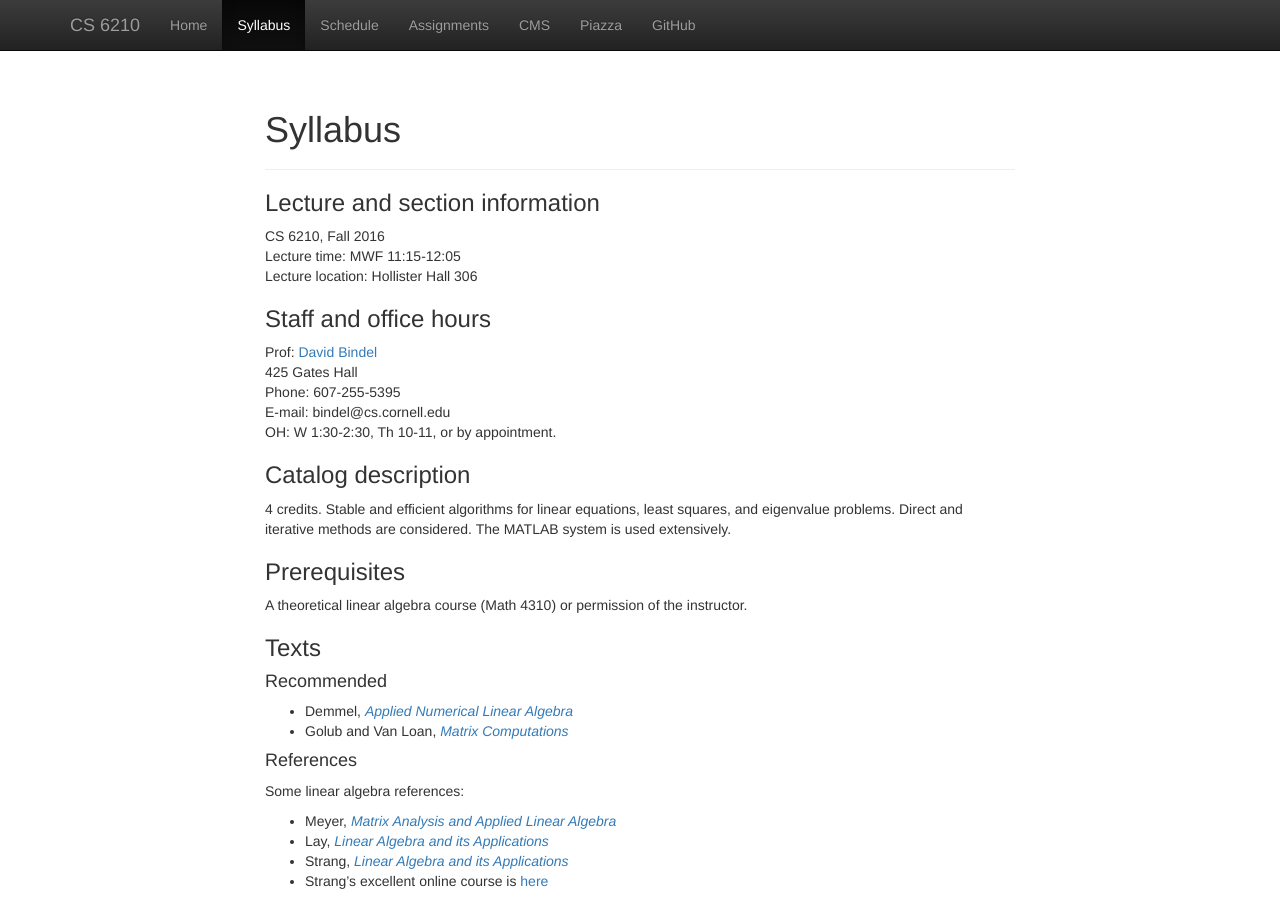
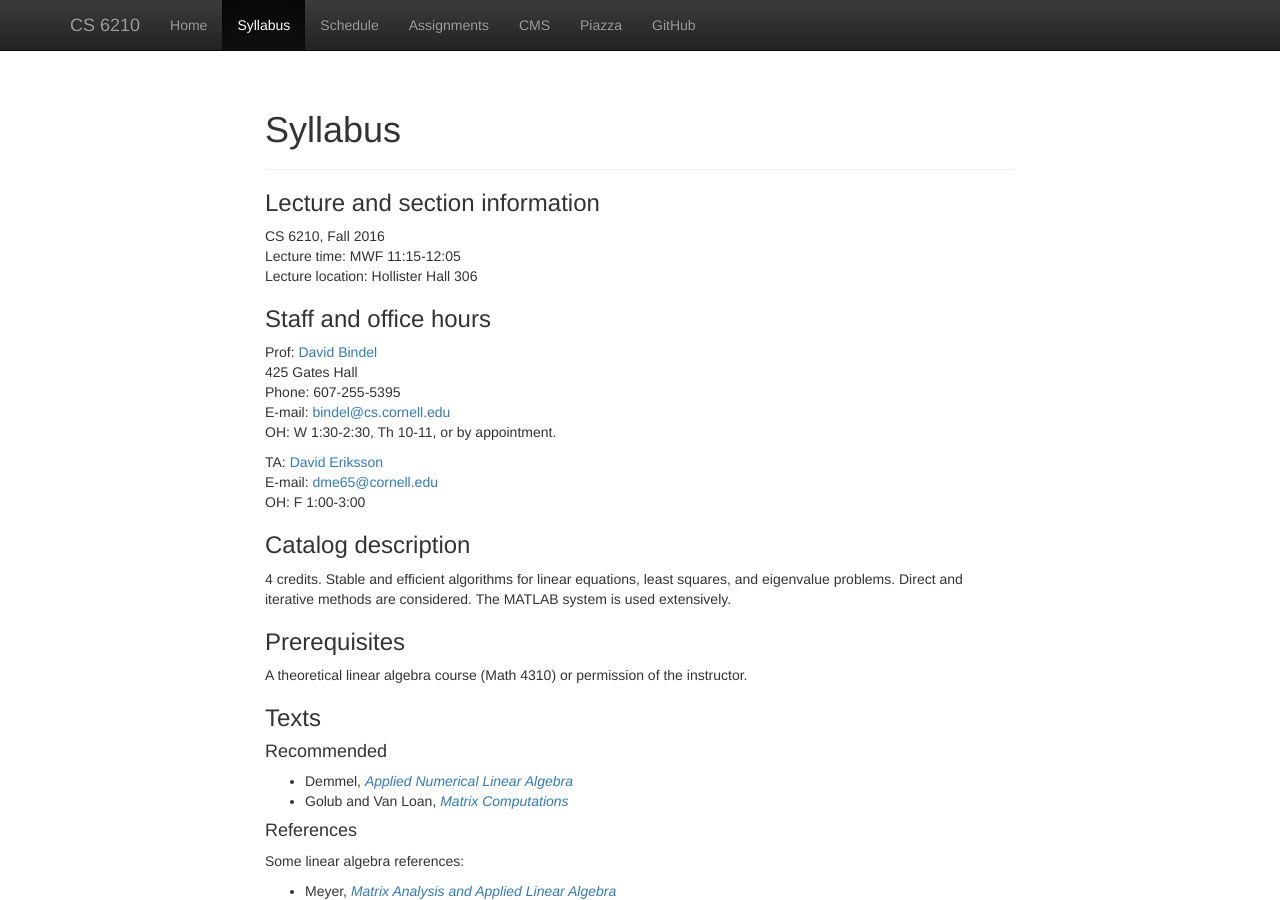
Before and after one commit to dbindel/cs6210-f16, a Jekyll site: the page built from web/syllabus.md, in a window 1280 px wide and 900 px high. Built offline with Jekyll 4.4.1, drawn with Linux system fonts in a browser that asks for light colours; nearby versions of some CDN libraries; some of the changed lines change nothing that is shown.

Commit message:
Added DME to staff/OH.

```diff
--- a/web/syllabus.md
+++ b/web/syllabus.md
@@ -14,13 +14,12 @@ Lecture location: Hollister Hall 306
 Prof: [David Bindel](http://www.cs.cornell.edu/~bindel)
 425 Gates Hall
 Phone: 607-255-5395
-E-mail: <script type="text/javascript" language="javascript">
- function strrev(str) { return str.split("").reverse().join(""); }
- var name = 'lednib';
- var domain = 'cs.cornell.edu';
- document.write(strrev(name) + '@' + domain + "<br/>OH: W 1:30-2:30, Th 10-11, or by appointment.");
-</script>
-<noscript>lastname at cs.cornell.edu<br/>OH: W 1:30-2:30, Th 10-11, or by appointment.</noscript>
+E-mail: <bindel@cs.cornell.edu>
+OH: W 1:30-2:30, Th 10-11, or by appointment.
+
+TA: [David Eriksson](https://people.cam.cornell.edu/~dme65/)
+E-mail: <dme65@cornell.edu>
+OH: F 1:00-3:00
 
 ### Catalog description
 
```
